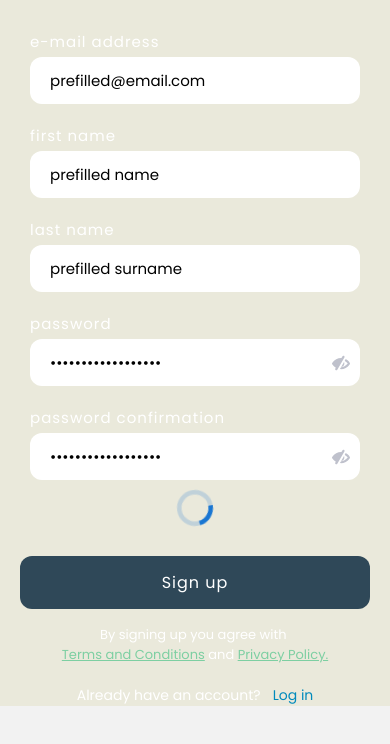
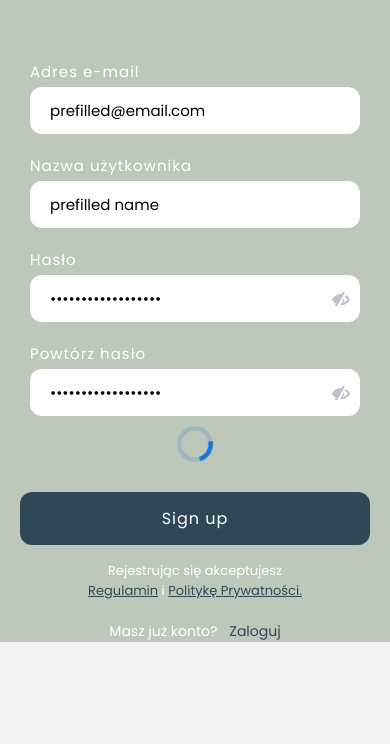
Before and after one commit to PioterAndrzejewski/topo-mobile, a React Native app: screen /Register in a window 390 px wide. Shown: the top 744 px of the page. Built offline with nearby package versions, Linux system fonts and the light colour scheme.

Commit message:
handle register

```diff
--- a/Components/auth/LoginPanel.tsx
+++ b/Components/auth/LoginPanel.tsx
@@ -52,13 +52,15 @@ export default function LoginPanel() {
             onClick={() => mutate()}
             isLoading={isLoading}
           />
+          <View style={styles.registerContainer}>
             <Text style={styles.noAccount}>Nie masz konta?</Text>
             <TouchableOpacity
               onPress={() => navigation.navigate("Register")}
               hitSlop={20}
             >
-            <Text style={styles.signUp}>Sign up</Text>
+              <Text style={styles.signUp}>Zarejestruj</Text>
             </TouchableOpacity>
+          </View>
         </View>
       </View>
     </View>
@@ -86,7 +88,8 @@ const styles = StyleSheet.create({
   inputContainer: {
     marginBottom: 20,
   },
-  signUpContainer: {
+  registerContainer: {
+    marginTop: 20,
     ...(styleGuide.center as ViewStyle),
   },
   noAccount: {
@@ -95,7 +98,7 @@ const styles = StyleSheet.create({
   },
   signUp: {
     marginLeft: 12,
-    color: styleGuide.color.primary["300"],
+    color: styleGuide.color.primary["500"],
     ...styleGuide.text.body,
   },
 });
--- a/Components/auth/RegisterPanel.tsx
+++ b/Components/auth/RegisterPanel.tsx
@@ -9,128 +9,88 @@ import {
   ViewStyle,
 } from "react-native";
 import { useNavigation } from "@react-navigation/native";
+import { useMutation } from "@tanstack/react-query";
 
-import { validate } from "../../utils/validate";
 import { styleGuide } from "../../styles/guide";
 import { HomeScreenNavigationProp } from "../../types/type";
-import { Credentials } from "../../types/props";
 
 import Button from "../common/Button";
 import CustomTextInput from "../common/CustomTextInput";
+import { register } from "../../services/auth";
+import { saveJWT, setUserToStorage } from "../../services/store";
+
+export type Credentials =
+  | "email"
+  | "username"
+  | "password"
+  | "passwordConfirmation";
+
+export type CredentialsState = {
+  [Key in Credentials]: string;
+};
 
 export default function RegisterPanel() {
-  const [credentials, setCredentials] = useState({
+  const navigation = useNavigation<HomeScreenNavigationProp>();
+  const [credentials, setCredentials] = useState<CredentialsState>({
     email: "prefilled@email.com",
-    firstName: "prefilled name",
-    lastName: "prefilled surname",
+    username: "prefilled name",
     password: "prefilled password",
     passwordConfirmation: "prefilled password",
   });
-  const [validation, setValidation] = useState({
-    email: {
-      isTouched: false,
-      error: "",
-    },
-    firstName: {
-      isTouched: false,
-      error: "",
-    },
-    lastName: {
-      isTouched: false,
-      error: "",
-    },
-    password: {
-      isTouched: false,
-      error: "",
-    },
-    passwordConfirmation: {
-      isTouched: false,
-      error: "",
+
+  const { mutate, isLoading } = useMutation({
+    mutationKey: ["register", [credentials.email]],
+    mutationFn: () =>
+      register(credentials.username, credentials.email, credentials.password),
+    onSuccess: (data) => {
+      saveJWT(data.jwt);
+      setUserToStorage(data.user);
+      navigation.navigate("Main");
     },
   });
-  const navigation = useNavigation<HomeScreenNavigationProp>();
-  const [buttonDisabled, setButtonDisabled] = useState(false);
 
-  const updateCredentials = (
-    newValue: string,
-    field: Credentials | undefined,
-  ) => {
-    let { validationError, clearPasswordError } = validate(
-      field,
-      newValue,
-      credentials,
-    );
-
-    setButtonDisabled(false);
-    setCredentials((prevValue) => {
-      const newCredentials = JSON.parse(JSON.stringify(prevValue));
-      if (field) {
-        newCredentials[field] = newValue;
-      }
-      return newCredentials;
+  const handleStateChange = (
+    value: string,
+    field: keyof typeof credentials | undefined,
+  ) =>
+    setCredentials((prev) => {
+      if (!field) return prev;
+      const newState = { ...prev };
+      newState[field] = value;
+      console.log(newState);
+      return newState;
     });
-    setValidation((prevValidation) => {
-      const newValidation = JSON.parse(JSON.stringify(prevValidation));
-      newValidation[field!].isTouched = true;
-      if (clearPasswordError) {
-        newValidation.password.error = "";
-        newValidation.passwordConfirmation.error = "";
-      }
-      if (
-        validationError === "Passwords are not the same" &&
-        newValidation.password.isTouched &&
-        newValidation.passwordConfirmation.isTouched
-      ) {
-        newValidation.password.error = validationError;
-        newValidation.passwordConfirmation.error = validationError;
-        return newValidation;
-      } else if (validationError === "Passwords are not the same") {
-        newValidation.password.error = "";
-        newValidation.passwordConfirmation.error = "";
-        return newValidation;
-      }
-      newValidation[field!].error = validationError;
-      return newValidation;
-    });
-  };
 
   const inputs = [
     {
-      label: "e-mail address",
+      label: "Adres e-mail",
       value: credentials.email,
       field: "email",
-      error: validation.email.error,
-      touched: validation.email.isTouched,
+      error: "",
+      touched: false,
     },
     {
-      label: "first name",
-      value: credentials.firstName,
-      field: "firstName",
-      error: validation.firstName.error,
-      touched: validation.firstName.isTouched,
+      label: "Nazwa użytkownika",
+      value: credentials.username,
+      field: "username",
+      error: "",
+      touched: false,
     },
     {
-      label: "last name",
-      value: credentials.lastName,
-      field: "lastName",
-      error: validation.lastName.error,
-      touched: validation.lastName.isTouched,
-    },
-    {
-      label: "password",
+      label: "Hasło",
       value: credentials.password,
       field: "password",
       others: { secure: true },
-      error: validation.password.error,
-      touched: validation.password.isTouched,
+      error: "",
+      touched: false,
     },
     {
-      label: "password confirmation",
+      label: "Powtórz hasło",
       value: credentials.passwordConfirmation,
       field: "passwordConfirmation",
       others: { secure: true },
-      error: validation.passwordConfirmation.error,
-      touched: validation.passwordConfirmation.isTouched,
+      error: "",
+      touched: false,
     },
   ];
 
@@ -141,7 +101,7 @@ export default function RegisterPanel() {
           {inputs.map((input) => (
             <CustomTextInput
               label={input.label}
-              onChange={updateCredentials}
+              onChange={handleStateChange}
               value={input.value}
               field={input.field as Credentials}
               {...input.others}
@@ -153,38 +113,39 @@ export default function RegisterPanel() {
           <ActivityIndicator size='large' />
           <Button
             label='Sign up'
-            onClick={() => console.log("register")}
-            disabled={buttonDisabled}
+            onClick={mutate}
+            disabled={isLoading}
+            isLoading={isLoading}
           />
         </View>
         <View style={styles.privacy}>
           <View style={styles.privacyRow}>
-            <Text style={styles.caption}>By signing up you agree with </Text>
+            <Text style={styles.caption}>Rejestrując się akceptujesz</Text>
           </View>
           <View style={styles.privacyRow}>
             <TouchableOpacity
               onPress={() => console.log("open terms")}
               hitSlop={20}
             >
-              <Text style={styles.captionLink}>Terms and Conditions</Text>
+              <Text style={styles.captionLink}>Regulamin</Text>
             </TouchableOpacity>
 
-            <Text style={styles.caption}> and </Text>
+            <Text style={styles.caption}> i </Text>
             <TouchableOpacity
               onPress={() => console.log("open privacy")}
               hitSlop={20}
             >
-              <Text style={styles.captionLink}>Privacy Policy.</Text>
+              <Text style={styles.captionLink}>Politykę Prywatności.</Text>
             </TouchableOpacity>
           </View>
         </View>
         <View style={styles.signUpContainer}>
-          <Text style={styles.hasAccount}>Already have an account?</Text>
+          <Text style={styles.hasAccount}>Masz już konto?</Text>
           <TouchableOpacity
             onPress={() => navigation.navigate("Login")}
             hitSlop={20}
           >
-            <Text style={styles.signIn}>Log in</Text>
+            <Text style={styles.signIn}>Zaloguj</Text>
           </TouchableOpacity>
         </View>
       </ScrollView>
@@ -194,11 +155,11 @@ export default function RegisterPanel() {
 
 const styles = StyleSheet.create({
   container: {
-    paddingTop: 20,
+    paddingTop: 50,
     width: "100%",
     height: "100%",
     paddingHorizontal: 20,
-    backgroundColor: styleGuide.color.lime["300"],
+    backgroundColor: styleGuide.color.primary["200"],
   },
   innerContainer: {
     display: "flex",
@@ -217,7 +178,7 @@ const styles = StyleSheet.create({
   },
   captionLink: {
     textDecorationLine: "underline",
-    color: styleGuide.color.lime["500"],
+    color: styleGuide.color.primary["900"],
     ...styleGuide.text.caption,
   },
   hasAccount: {
@@ -230,7 +191,7 @@ const styles = StyleSheet.create({
   },
   signIn: {
     marginLeft: 12,
-    color: styleGuide.color.blue["500"],
+    color: styleGuide.color.primary["900"],
     ...styleGuide.text.body,
   },
   documentTitle: {
--- a/Components/common/Button.tsx
+++ b/Components/common/Button.tsx
@@ -17,7 +17,7 @@ export type ButtonProps = {
   isLoading?: boolean;
 };
 
-export default function CustomTextInput({
+export default function Button({
   label,
   onClick,
   disabled,
--- a/Components/auth/apiConfig.ts
+++ b/services/apiConfig.ts
@@ -2,7 +2,8 @@ export const apiUrl = "http://192.168.50.223:1337";
 
 export const apiConfig = {
   auth: {
-    login: `${apiUrl}/api/auth/local/`
+    login: `${apiUrl}/api/auth/local/`,
+    register: `${apiUrl}/api/auth/local/register/`
   },
   user: {
     me: `${apiUrl}/api/users/me`
--- a/services/auth.ts
+++ b/services/auth.ts
@@ -1,5 +1,5 @@
 import axios from "axios";
-import { apiConfig } from '../Components/auth/apiConfig';
+import { apiConfig } from './apiConfig';
 import { getFromSecureStorage } from './store';
 
 export type UserLoginData = {
@@ -44,4 +44,13 @@ export const login = async (email: string, password: string) => {
   return data;
 };
 
+export const register = async (username: string, email: string, password: string) => {
+  const { data } = await axios.post<LoginData>(apiConfig.auth.register, {
+    username,
+    email,
+    password,
+  });
+  return data;
+};
+
 export default instance;
--- a/services/profile.ts
+++ b/services/profile.ts
@@ -1,5 +1,5 @@
 import axios from 'axios';
-import { apiConfig } from '../Components/auth/apiConfig';
+import { apiConfig } from './apiConfig';
 
 import authService, { UserLoginData } from "./auth"
 
--- a/services/store.ts
+++ b/services/store.ts
@@ -9,11 +9,8 @@ export async function saveToSecureStorage(key: string, value: string) {
 
 export async function getFromSecureStorage(key: string) {
   let result = await SecureStore.getItemAsync(key);
-  if (result) {
-    return result;
-  } else {
-    return null;
-  }
+  if (result) return result;
+  else return null;
 }
 
 export async function saveJWT(value: string) {
```
Also changed, not shown: Components/common/CustomTextInput.tsx (+11 -1 lines), types/props.ts (deleted, +0 -41 lines). Lines whose indentation alone changed are shown as unchanged.
